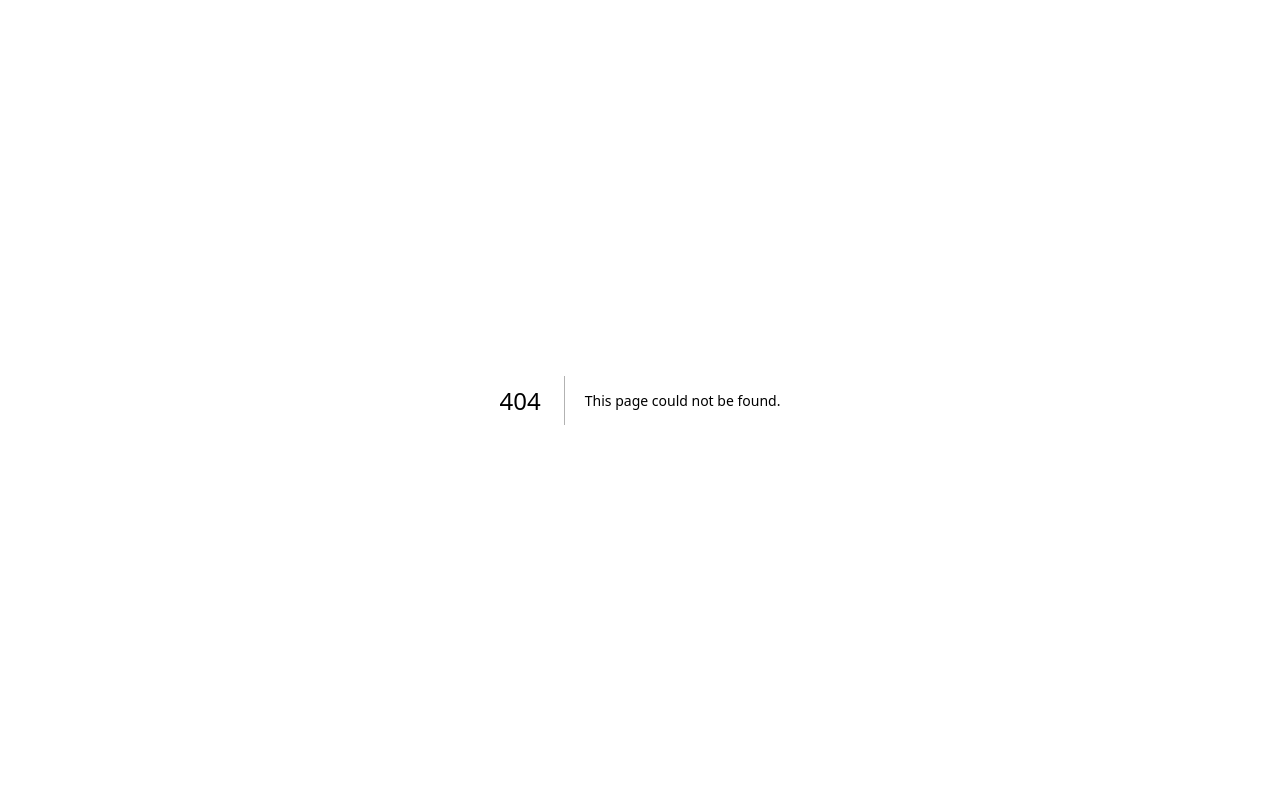
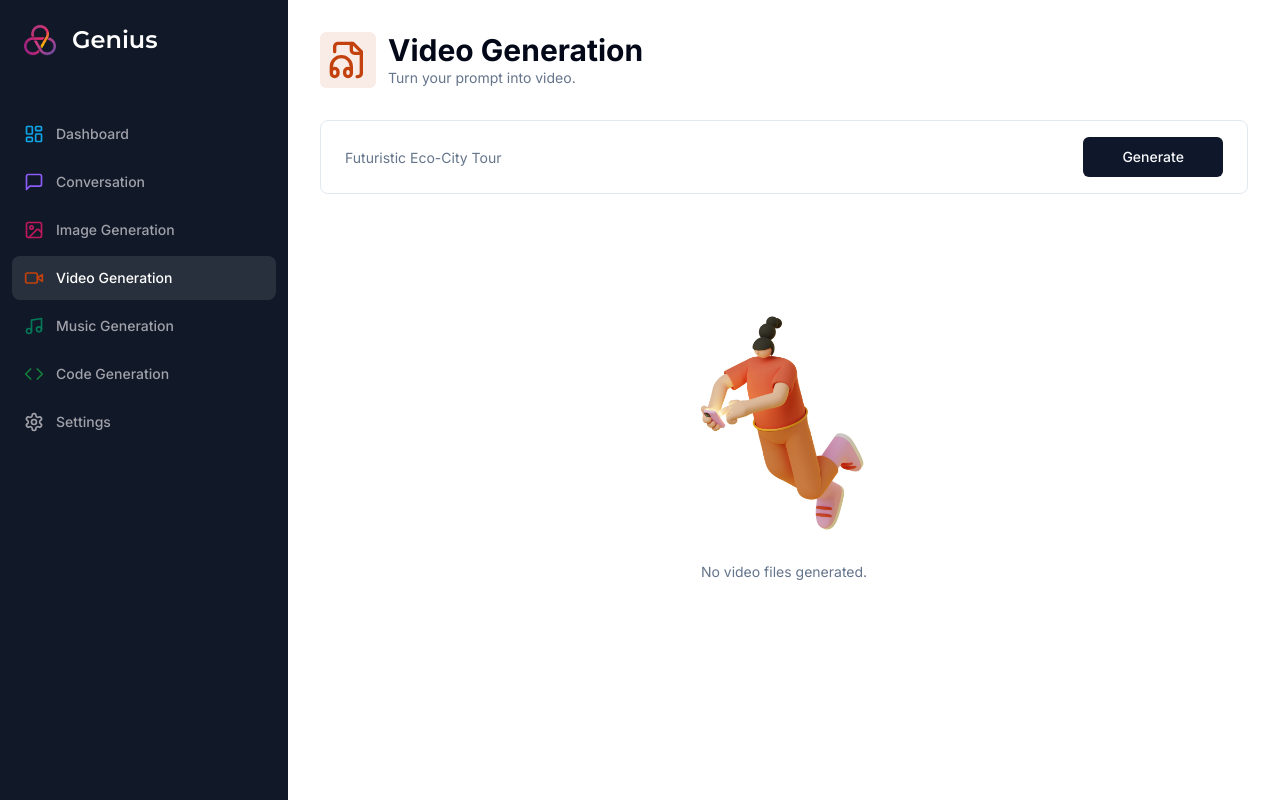
Before and after one commit to Utsavrawar27/AI-SaaS-Tool-Gateway, a Next.js app: page /video in a window 1280 px wide. Before the commit this address had no page. Built offline with nearby package versions, Linux system fonts and the light colour scheme.

Commit message:
Route and api for video are added
Added:
- route for video
- api for video
- empty ui component
- API token from replicate.com added to .env

```diff
--- /dev/null
+++ b/app/(dashboard)/(routes)/video/constants.ts
@@ -0,0 +1,7 @@
+import * as z from "zod";
+
+export const formSchema = z.object({
+  prompt: z.string().min(1, {
+    message: "Prompt is required."
+  }),
+});
--- /dev/null
+++ b/app/(dashboard)/(routes)/video/page.tsx
@@ -0,0 +1,119 @@
+"use client";
+
+import * as z from "zod";
+import axios from "axios";
+import { useState } from "react";
+import { zodResolver } from "@hookform/resolvers/zod";
+import { useForm } from "react-hook-form";
+import { toast } from "react-hot-toast";
+import { FileAudio } from "lucide-react";
+import { useRouter } from "next/navigation";
+
+import { Heading } from "@/components/heading";
+import { Button } from "@/components/ui/button";
+import { Input } from "@/components/ui/input";
+import { Form, FormControl, FormField, FormItem } from "@/components/ui/form";
+import { Loader } from "@/components/loader";
+import { Empty } from "@/components/ui/empty";
+import { useProModal } from "@/hooks/use-pro-modal";
+
+import { formSchema } from "./constants";
+
+const VideoPage = () => {
+  const router = useRouter();
+  const proModal = useProModal();
+  const [video, setVideo] = useState<string>();
+
+  const form = useForm<z.infer<typeof formSchema>>({
+    resolver: zodResolver(formSchema),
+    defaultValues: {
+      prompt: "",
+    }
+  });
+
+  const isLoading = form.formState.isSubmitting;
+
+  const onSubmit = async (values: z.infer<typeof formSchema>) => {
+    try {
+      setVideo(undefined);
+
+      const response = await axios.post('/api/video', values);
+
+      setVideo(response.data[0]);
+      form.reset();
+    } catch (error: any) {
+      if (error?.response?.status === 403) {
+        proModal.onOpen();
+      } else {
+        toast.error("Something went wrong.");
+      }
+    } finally {
+      router.refresh();
+    }
+  }
+
+  return (
+    <div>
+      <Heading
+        title="Video Generation"
+        description="Turn your prompt into video."
+        icon={FileAudio}
+        iconColor="text-orange-700"
+        bgColor="bg-orange-700/10"
+      />
+      <div className="px-4 lg:px-8">
+        <Form {...form}>
+          <form
+            onSubmit={form.handleSubmit(onSubmit)}
+            className="
+              rounded-lg
+              border
+              w-full
+              p-4
+              px-3
+              md:px-6
+              focus-within:shadow-sm
+              grid
+              grid-cols-12
+              gap-2
+            "
+          >
+            <FormField
+              name="prompt"
+              render={({ field }) => (
+                <FormItem className="col-span-12 lg:col-span-10">
+                  <FormControl className="m-0 p-0">
+                    <Input
+                      className="border-0 outline-none focus-visible:ring-0 focus-visible:ring-transparent"
+                      disabled={isLoading}
+                      placeholder="Futuristic Eco-City Tour"
+                      {...field}
+                    />
+                  </FormControl>
+                </FormItem>
+              )}
+            />
+            <Button className="col-span-12 lg:col-span-2 w-full" type="submit" disabled={isLoading} size="icon">
+              Generate
+            </Button>
+          </form>
+        </Form>
+        {isLoading && (
+          <div className="p-20">
+            <Loader />
+          </div>
+        )}
+        {!video && !isLoading && (
+          <Empty label="No video files generated." />
+        )}
+        {video && (
+          <video controls className="w-full aspect-video mt-8 rounded-lg border bg-black">
+            <source src={video} />
+          </video>
+        )}
+      </div>
+    </div>
+   );
+}
+
+export default VideoPage;
--- /dev/null
+++ b/app/api/video/route.ts
@@ -0,0 +1,53 @@
+import Replicate from "replicate";
+import { auth } from "@clerk/nextjs";
+import { NextResponse } from "next/server";
+
+//import { incrementApiLimit, checkApiLimit } from "@/lib/api-limit";
+//import { checkSubscription } from "@/lib/subscription";
+
+const replicate = new Replicate({
+  auth: process.env.REPLICATE_API_TOKEN!,
+});
+
+export async function POST(
+  req: Request
+) {
+  try {
+    const { userId } = auth();
+    const body = await req.json();
+    const { prompt  } = body;
+
+    if (!userId) {
+      return new NextResponse("Unauthorized", { status: 401 });
+    }
+
+    if (!prompt) {
+      return new NextResponse("Prompt is required", { status: 400 });
+    }
+
+/*  const freeTrial = await checkApiLimit();
+    const isPro = await checkSubscription();
+
+    if (!freeTrial && !isPro) {
+      return new NextResponse("Free trial has expired. Please upgrade to pro.", { status: 403 });
+    }
+*/
+    const response = await replicate.run(
+      "anotherjesse/zeroscope-v2-xl:71996d331e8ede8ef7bd76eba9fae076d31792e4ddf4ad057779b443d6aea62f",
+      {
+        input: {
+          prompt,
+        }
+      }
+    );
+
+/*     if (!isPro) {
+      await incrementApiLimit();
+    } */
+
+    return NextResponse.json(response);
+  } catch (error) {
+    console.log('[VIDEO_ERROR]', error);
+    return new NextResponse("Internal Error", { status: 500 });
+  }
+};
--- /dev/null
+++ b/components/ui/empty.tsx
@@ -0,0 +1,21 @@
+import Image from "next/image";
+
+
+interface EmptyProps {
+  label: string;
+}
+
+export const Empty = ({
+  label
+}: EmptyProps) => {
+  return (
+    <div className="h-full p-20 flex flex-col items-center justify-center">
+      <div className="relative h-72 w-72">
+        <Image src="/empty.png" fill alt="Empty" />
+      </div>
+      <p className="text-muted-foreground text-sm text-center">
+        {label}
+      </p>
+    </div>
+  );
+};
--- /dev/null
+++ b/hooks/use-pro-modal.ts
@@ -0,0 +1,13 @@
+import { create } from 'zustand';
+
+interface useProModalStore {
+  isOpen: boolean;
+  onOpen: () => void;
+  onClose: () => void;
+}
+
+export const useProModal = create<useProModalStore>((set) => ({
+  isOpen: false,
+  onOpen: () => set({ isOpen: true }),
+  onClose: () => set({ isOpen: false }),
+}));
--- a/package.json
+++ b/package.json
@@ -24,9 +24,13 @@
     "react": "^18",
     "react-dom": "^18",
     "react-hook-form": "^7.51.0",
+    "react-hot-toast": "^2.4.1",
+    "react-markdown": "^8.0.7",
+    "replicate": "^0.12.3",
     "tailwind-merge": "^2.2.1",
     "tailwindcss-animate": "^1.0.7",
-    "zod": "^3.22.4"
+    "zod": "^3.22.4",
+    "zustand": "^4.3.9"
   },
   "devDependencies": {
     "@types/node": "^20",
```
Also changed, not shown: 1 other file (tests, documents, lock files or other folders).
